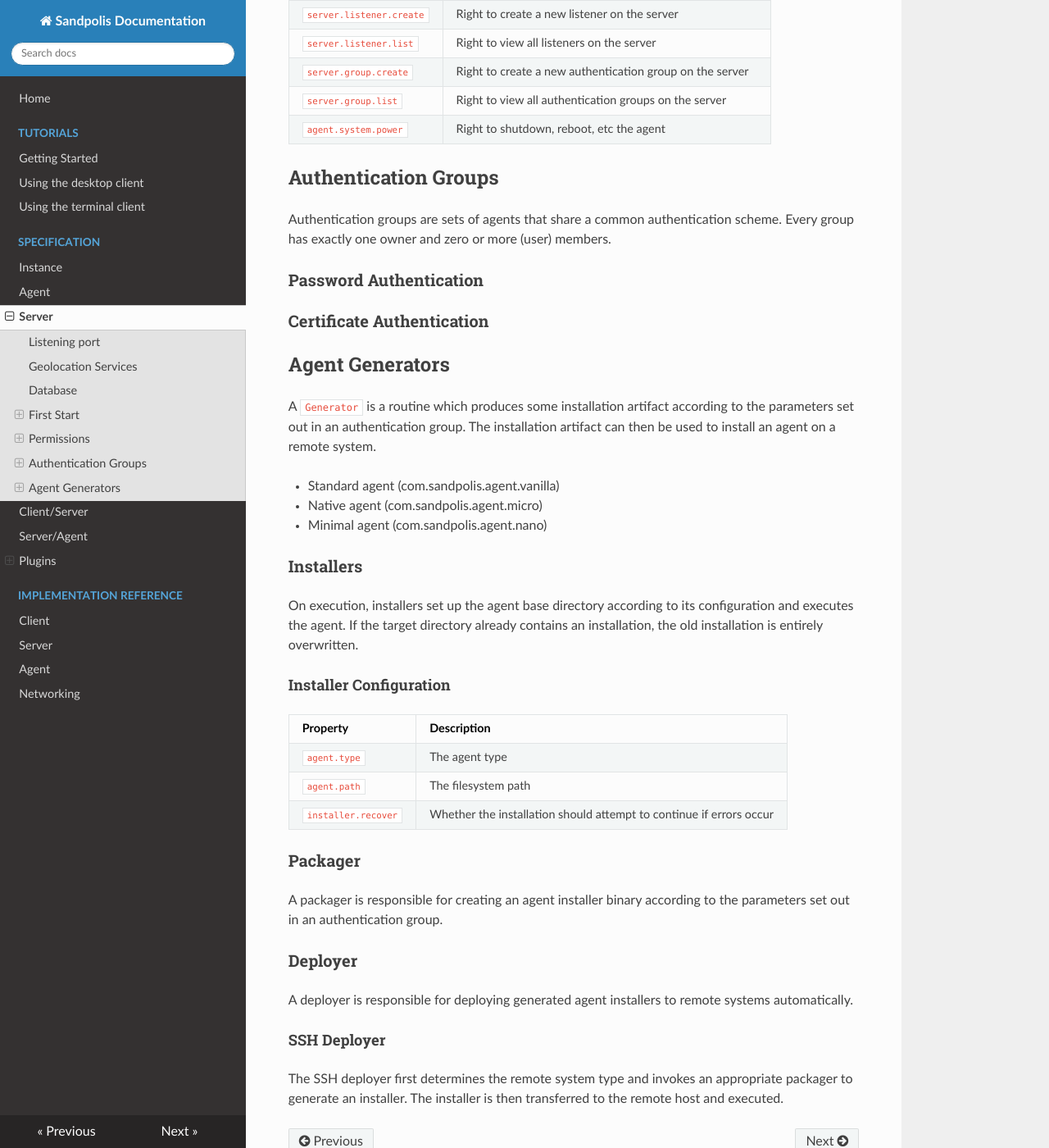
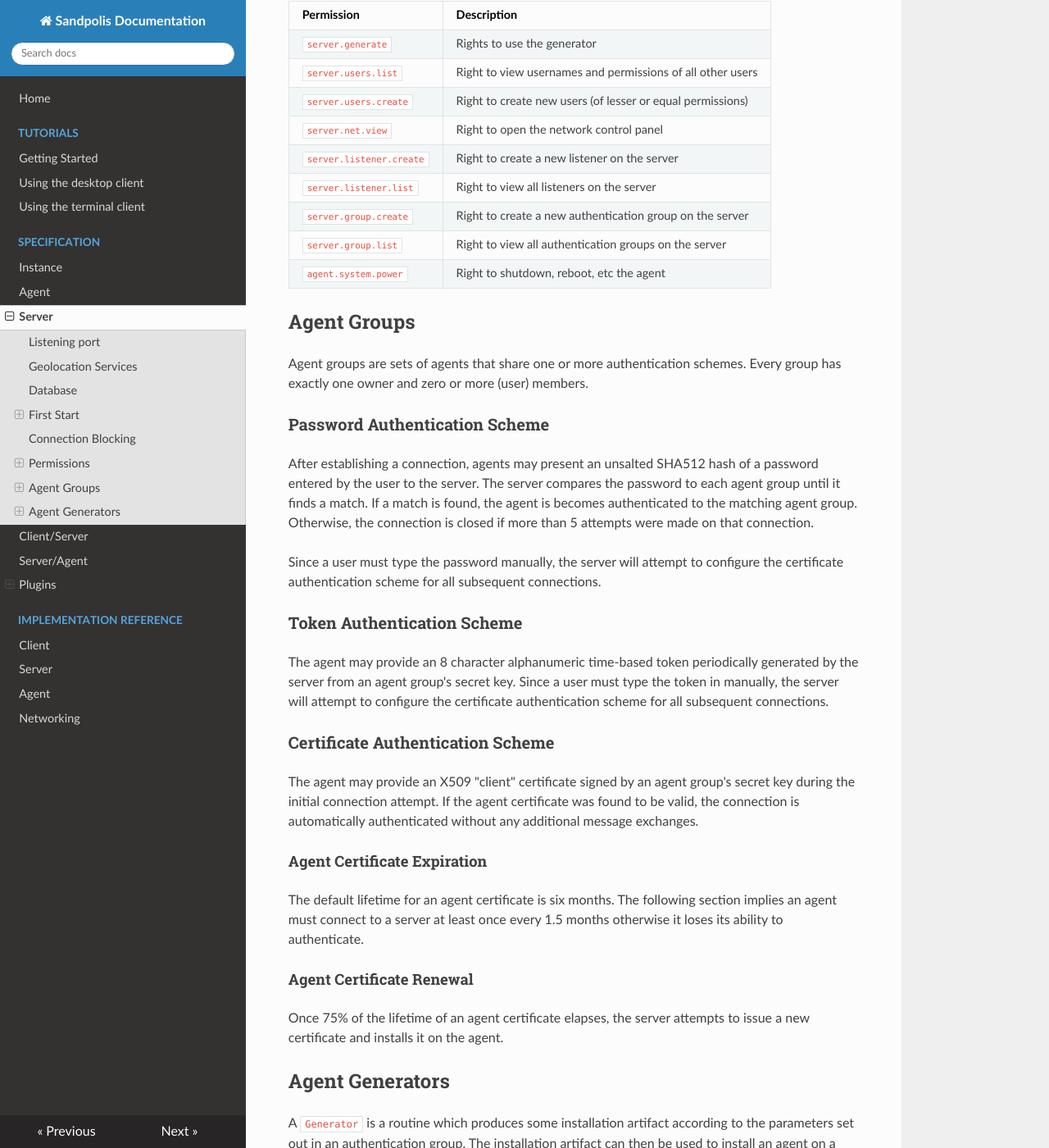
Before and after one commit to sandpolis/docs, an MkDocs documentation site: the page built from docs/specification/server.md, in a window 1280 px wide and 1400 px high, scrolled down 1738 px. Shown: the whole window at 82% size. Built offline with MkDocs 1.6.1, drawn with Linux system fonts in a browser that asks for light colours; nearby versions of some CDN libraries; some of the changed text lies outside the part shown.

Commit message:
Add to authentication scheme sections

```diff
--- a/docs/specification/server.md
+++ b/docs/specification/server.md
@@ -40,6 +40,12 @@ If the server starts with ephemeral storage or an empty database, the server ent
 The admin password will be randomized and printed in the server log. All clients
 are required to force users to change the admin password and setup multi-factor
 authentication before proceeding after the first login.
+
+## Connection Blocking
+The server will refuse connections from IP addresses on a configurable blocklist
+or those that trigger the global rate-limiting policy.
+
+IP address on a configurable whitelist are exempt from rate-limiting.
 
 ## Permissions
 All user accounts are subject to a set of permissions controlling what server
@@ -61,12 +67,40 @@ and consequently are allowed to do almost nothing.
 | `server.group.list`          | Right to view all authentication groups on the server                                                    |
 | `agent.system.power`         | Right to shutdown, reboot, etc the agent                                                                 |
 
-## Authentication Groups
-Authentication groups are sets of agents that share a common authentication scheme.
+## Agent Groups
+Agent groups are sets of agents that share one or more authentication schemes.
 Every group has exactly one owner and zero or more (user) members.
 
-### Password Authentication
-### Certificate Authentication
+### Password Authentication Scheme
+After establishing a connection, agents may present an unsalted SHA512 hash of
+a password entered by the user to the server. The server compares the password
+to each agent group until it finds a match. If a match is found, the agent is
+becomes authenticated to the matching agent group. Otherwise, the connection is
+closed if more than 5 attempts were made on that connection.
+
+Since a user must type the password manually, the server will attempt to configure
+the certificate authentication scheme for all subsequent connections.
+
+### Token Authentication Scheme
+The agent may provide an 8 character alphanumeric time-based token periodically
+generated by the server from an agent group's secret key. Since a user must type
+the token in manually, the server will attempt to configure the certificate authentication
+scheme for all subsequent connections.
+
+### Certificate Authentication Scheme
+The agent may provide an X509 "client" certificate signed by an agent group's secret
+key during the initial connection attempt. If the agent certificate was found to
+be valid, the connection is automatically authenticated without any additional
+message exchanges.
+
+#### Agent Certificate Expiration
+The default lifetime for an agent certificate is six months. The following section
+implies an agent must connect to a server at least once every 1.5 months otherwise
+it loses its ability to authenticate.
+
+#### Agent Certificate Renewal
+Once 75% of the lifetime of an agent certificate elapses, the server attempts to
+issue a new certificate and installs it on the agent.
 
 ## Agent Generators
 A `Generator` is a routine which produces some installation artifact according
@@ -83,11 +117,15 @@ and executes the agent. If the target directory already contains an installation
 the old installation is entirely overwritten.
 
 #### Installer Configuration
+Installers have an embedded configuration file called `install.properties` that
+describes how the installation process should proceed.
+
 | Property                     | Description                                                                                              |
 |------------------------------|----------------------------------------------------------------------------------------------------------|
-| `agent.type`                 | The agent type                                                                                           |
+| `agent.type`                 | The agent type (vanilla, micro, or nano)                                                                 |
 | `agent.path`                 | The filesystem path                                                                                      |
-| `installer.recover`          | Whether the installation should attempt to continue if errors occur                                      |
+| `agent.auth.scheme`          | The name of the authentication scheme to use (password or certificate)                                   |
+| `install.recover`            | Whether the installation should attempt to continue if errors occur                                      |
 
 ### Packager
 A packager is responsible for creating an agent installer binary according to the
```
Also changed, not shown: other parts of docs/specification/server.md (+1 -1 lines).
